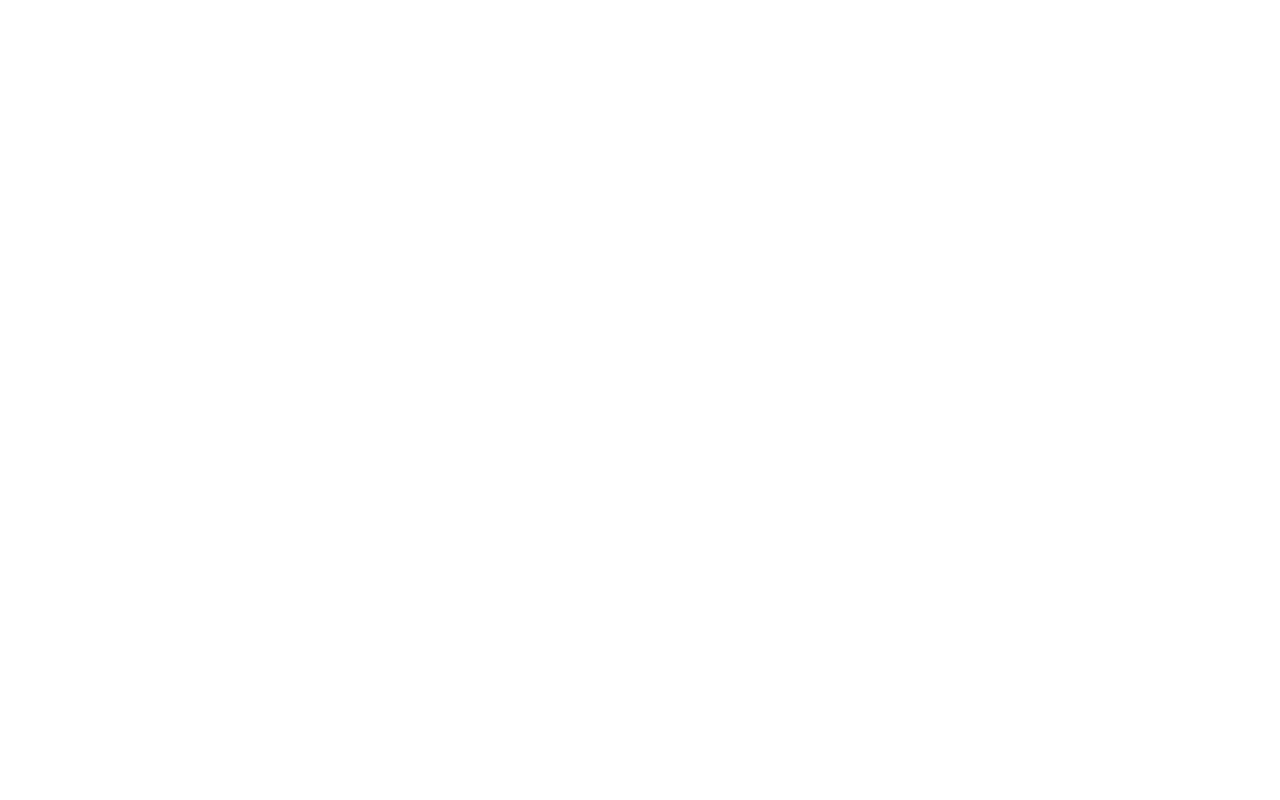
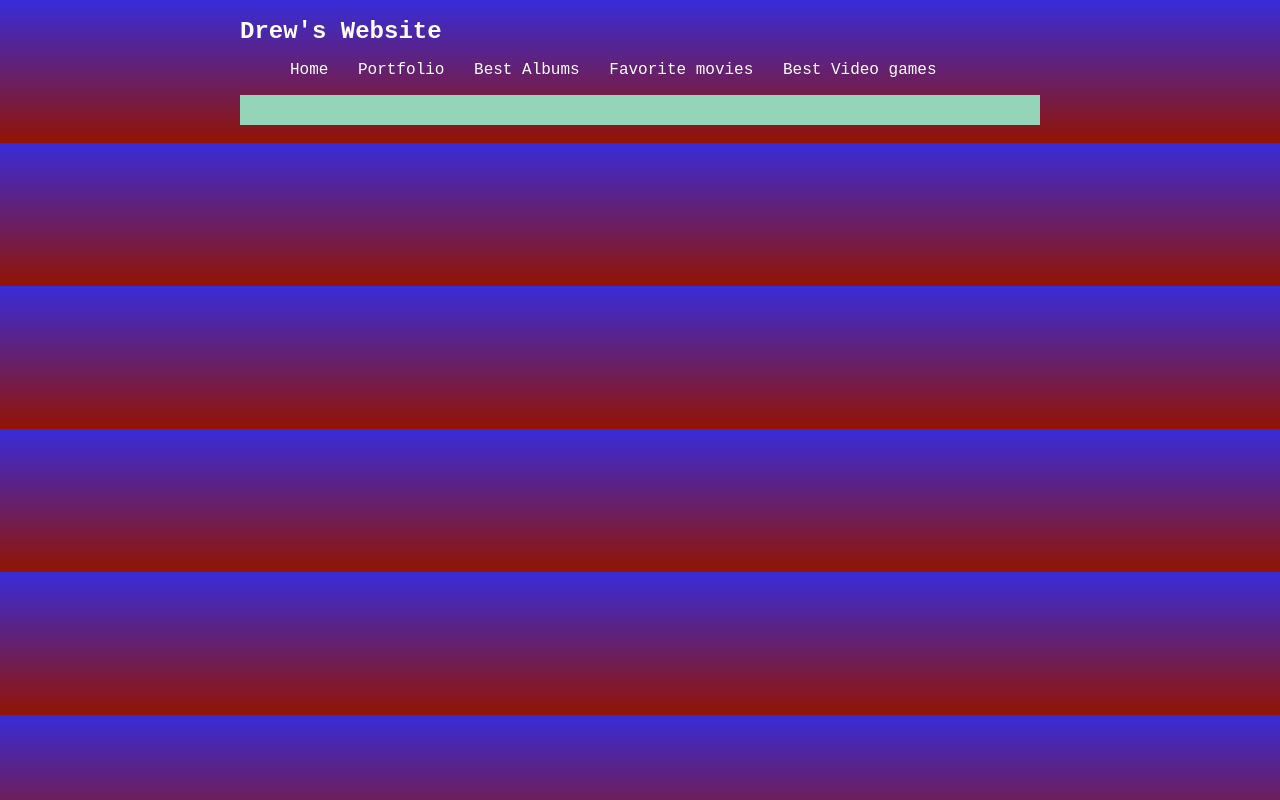
Before and after one commit to DrewPenney/DrewPenney.github.io, a plain HTML site: page best games.html in a window 1280 px wide. Drawn offline with Linux system fonts and the light colour scheme.

Commit message:
best games.html

```diff
--- a/asd-projects/debugging-exercise/index.js
+++ b/asd-projects/debugging-exercise/index.js
@@ -63,7 +63,7 @@ function decideSpeed(){
 
 // this generates an id for a circle given the circle's number
 function getId(number){
-    return "circle" + number; ()
+    return "circle" + number();
 }
 
 // this adds a circle into the HTML
@@ -84,7 +84,7 @@ function addNewCircleElement(circle, id){
 //////////////////
 
 // this should move all of the circles
-function update){
+function update(){
 
     // loop over the circles array. We use the maxCircles variable instead of circles.length
     // to make seeing issues in the debugger slightly easier (in practice, you should use
@@ -117,7 +117,7 @@ function moveCircle(circle){
 function bounceCircle(circle){
 
     // this bounces off the left wall
-    if (circle.x < 0{
+    if (circle.x < 0){
         circle.x -= circle.speedX;
         circle.speedX *= -1;
     }
--- a/best games.html
+++ b/best games.html
@@ -0,0 +1,33 @@
+<!DOCTYPE html>
+<html lang="en">
+<head>
+    <meta charset="UTF-8">
+    <meta name="viewport" content="width=device-width, initial-scale=1.0">
+    <title>Drew"s Website</title>
+    <link rel="stylesheet" href="style.css">
+</head>
+<body>
+   <!--All content goes here-->
+    <div id="all-contents">
+      <nav>
+     <h1>Drew's Website</h1>
+      <ul id="nav-ul">
+        <li class="nav-li">
+         <a href="index.html"> Home </a>
+        </li>
+        <li class="nav-li">
+          <a href="portfolio.html"> Portfolio </a>
+        </li>
+        <li class="nav-li">
+            <a href="best albums.html"> Best Albums </a>
+          </li>
+          <li class="nav-li">
+            <a href="My Favorite movies.html"> Favorite movies </a>
+          </li>
+          <li class="nav-li">
+            <a href="best games.html"> Best Video games </a>
+          </li>
+      </ul>
+      </nav>
+    <main>
+        <div class="content">
```
Also changed, not shown: My Favorite movies.html (+3 -0 lines), best albums.html (+3 -0 lines), index.html (+3 -0 lines), portfolio.html (+3 -0 lines).
